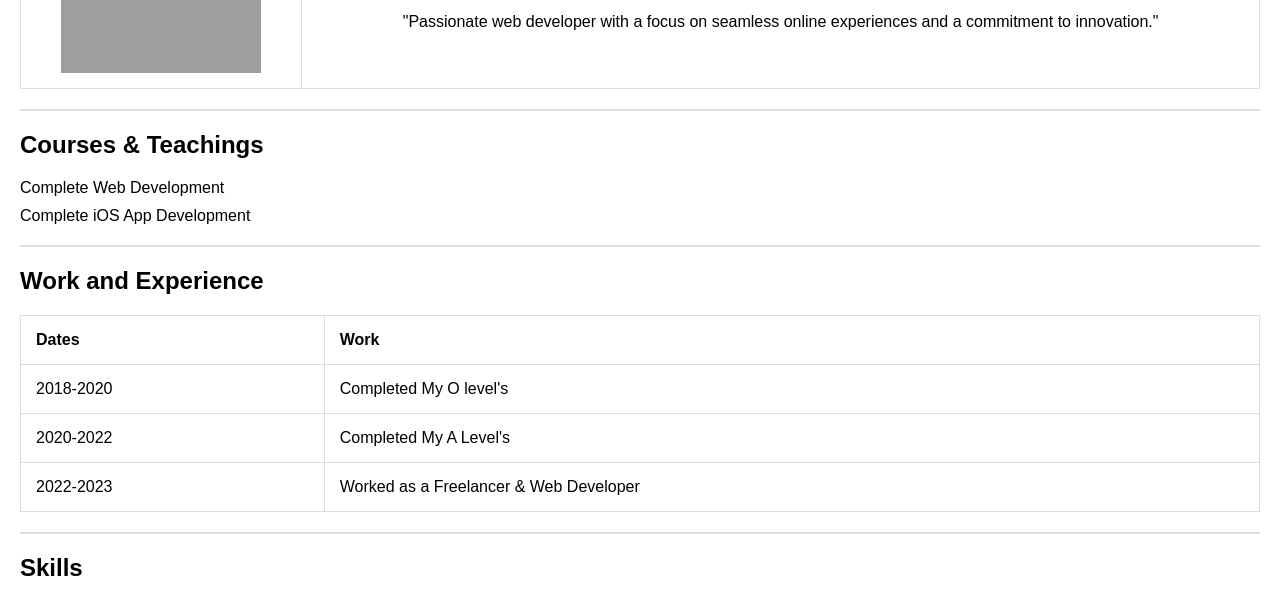
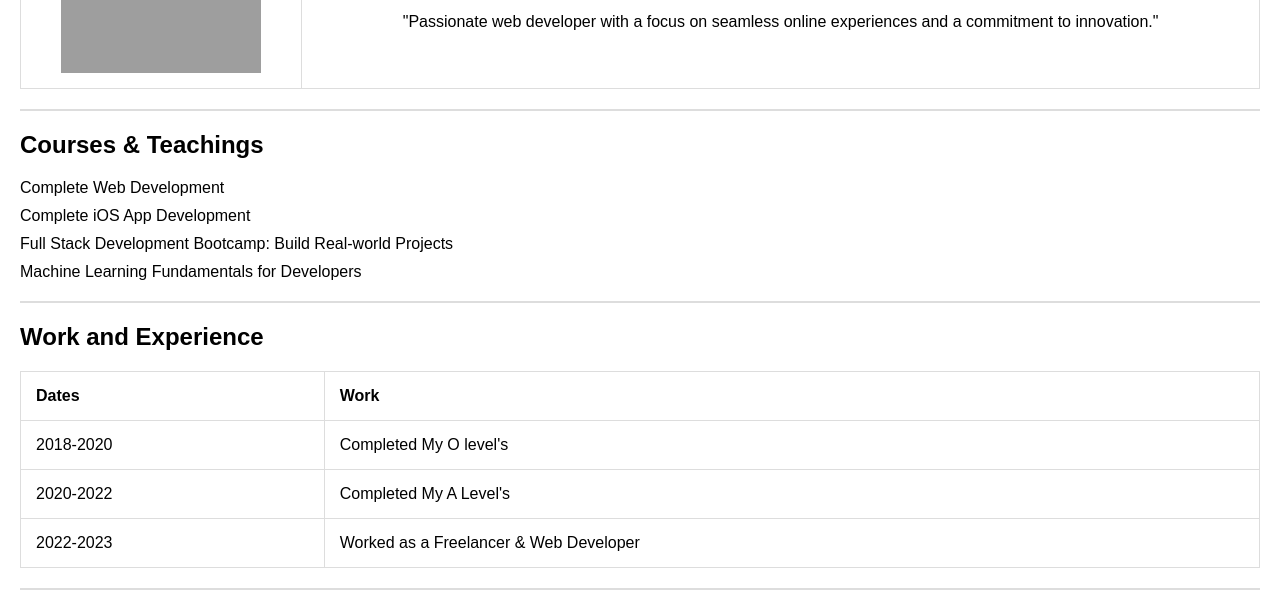
Before and after one commit to Ahmed5248/CV, a plain HTML site: page index.html in a window 1280 px wide. Shown: the part 163-762 px from the top of the page. Drawn offline with Linux system fonts and the light colour scheme; grey boxes are pictures that could not be loaded.

Commit message:
Update index.html

```diff
--- a/index.html
+++ b/index.html
@@ -1,88 +1,3 @@
-<!-- <!DOCTYPE html>
-<html lang="en">
-
-<head>
-    <meta charset="UTF-8">
-    <meta name="viewport" content="width=device-width, initial-scale=1.0">
-    <title>RTX WEB</title>
-</head>
-
-<body>
-    <table cellspacing="20">
-        <tr>
-            <td> <img src="IMG_3713-modified.png" alt="" width="200" height="200"></td>
-            <td>
-                <h1>AHMED</h1>
-                <p><em>A passionate <strong><a href="https://www.youtube.com/@TECHNICALAFANDI/videos">Web
-                                Developer</a></strong>.</em></p>
-
-                <p>Web developer sculpting digital experiences with precision code. Embracing innovation for seamless
-                    online
-                    journeys. Let's build the future.</p>
-            </td>
-        </tr>
-    </table>
-
-    <hr>
-    <h2>Courses & Teachings</h2>
-    <ul>
-        <li>Complete Web Development</li>
-        <li>Complete iOS App Development</li>
-    </ul>
-    <hr>
-    <h2> Work and Experience </h2>
-
-    <!-- <p><em><strong>2018-2020</strong></em> Completed My O level's</p>
-    <p><em><strong>2020-2022</strong></em> Completed My A Level's</p>
-    <p><em><strong>2022-2023</strong></em> Worked as a Freelancer & Web Developer at Fiver</p> -->
-<!-- <table border="1">
-
-        <thead>
-            <tr> -->
-<!-- <th>Dates</th>
-                <th>Work</th>
-            </tr>
-        </thead>
-        <tbody>
-            <tr>
-                <td>2018-2020</td>
-                <td>Completed My O level's</td>
-            </tr>
-            <tr>
-                <td>2020-2022</td>
-                <td>Completed My A Level's</td>
-            </tr>
-            <tr>
-                <td>2022-2023</td>
-                <td>Worked as a Freelancer & Web Developer</td>
-            </tr>
-        </tbody>
-    </table> -->
-<!-- <br> -->
-<!-- <hr>
-    <table cellspacing="20">
-        <h2>Skills</h2>
-        <tr>
-            <td><strong>Html Language</strong></td>
-            <td>⭐⭐⭐⭐⭐</td>
-        </tr>
-        <tr>
-            <td><strong>Css Language</strong></td>
-            <td>⭐⭐⭐⭐</td>
-        </tr>
-        <tr>
-            <td><strong>Java Language</strong></td>
-            <td>⭐⭐⭐</td>
-        </tr>
-    </table>
-    <br>
-
-    <hr>
-    <br>
-    <a href="hobbies.html">My Hobbies</a>
-    <br>
-    <a href="contact.html">Contact Me</a> -->
-
 <!DOCTYPE html>
 <html lang="en">
 
@@ -176,6 +91,8 @@
     <ul>
         <li>Complete Web Development</li>
         <li>Complete iOS App Development</li>
+        <li>Full Stack Development Bootcamp: Build Real-world Projects</li>
+        <li>Machine Learning Fundamentals for Developers</li>
     </ul>
 
     <hr>
```
